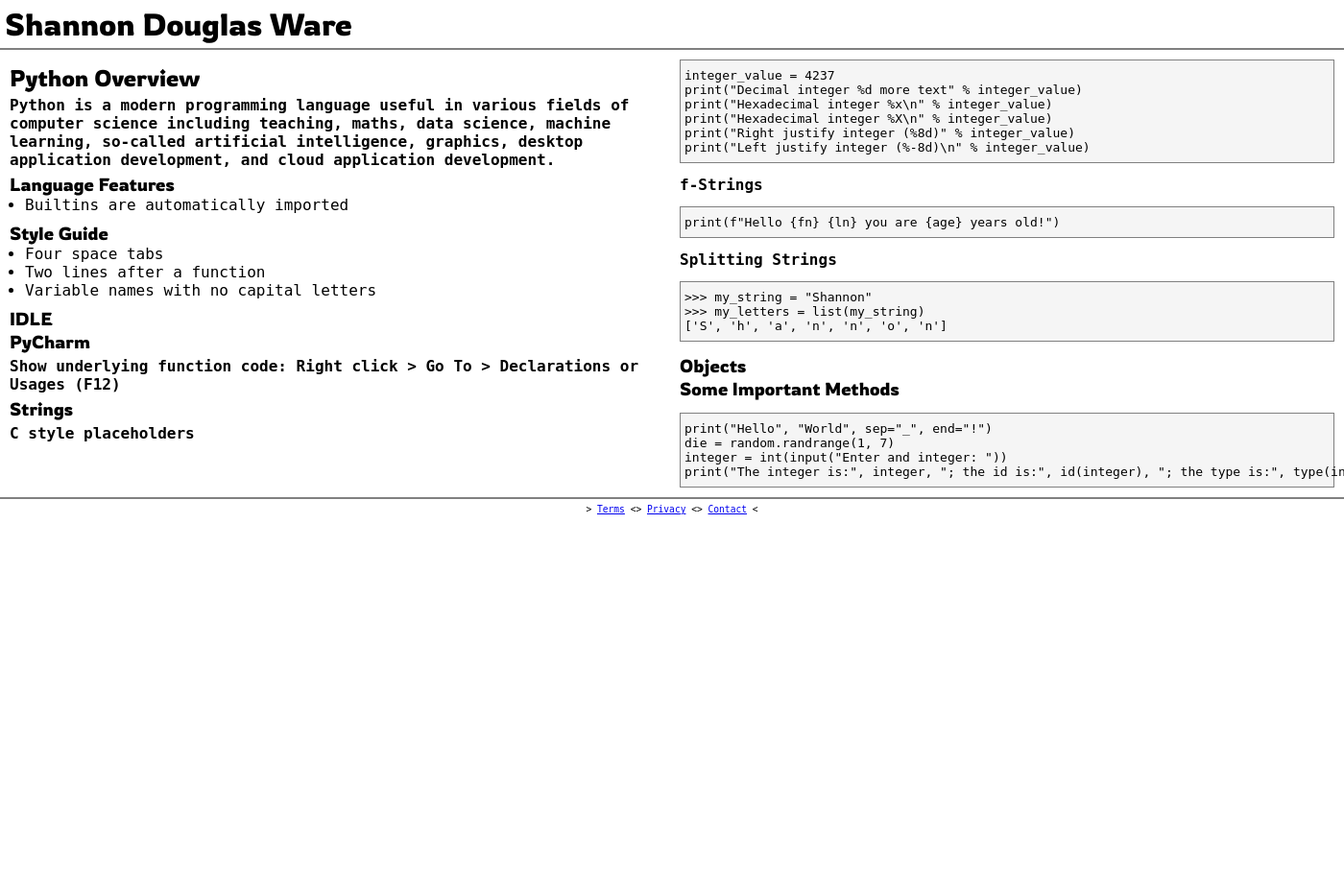
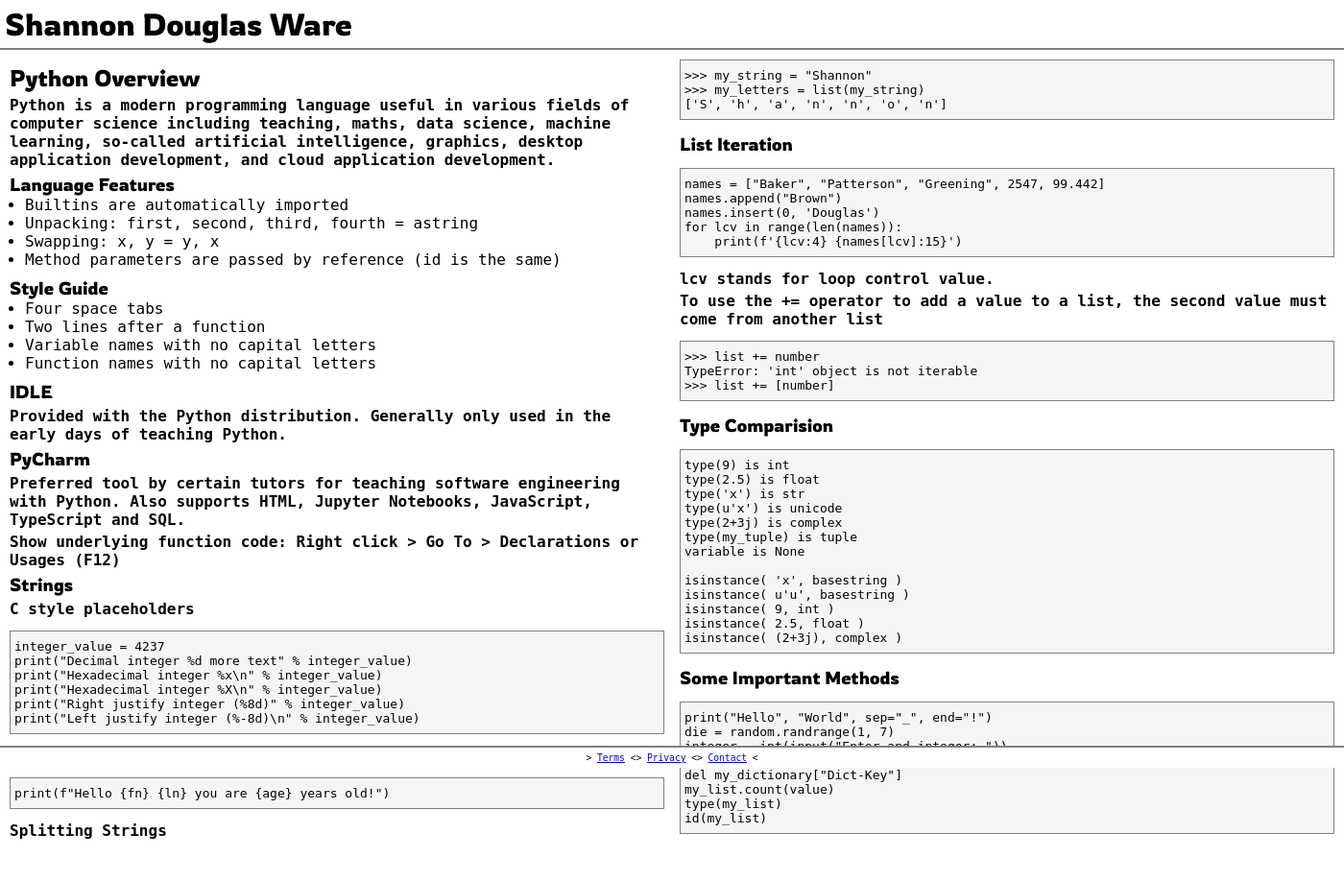
Before and after one commit to spycebot/alex-freberg-cv, a Flask app: page /one-page-python in a window 1400 px wide; the page is wider, and only the part inside the window is pictured. Shown: that part at 96% size. Before the commit the page ends 536 px from the top of that part, so only its background shows below. Run offline with Flask 3, Linux system fonts and the light colour scheme; some web fonts are replaced.

Commit message:
Update Python One Page

```diff
--- a/templates/article-flask-heroku.html
+++ b/templates/article-flask-heroku.html
@@ -2,13 +2,11 @@
 
 {% block head %}
 
-<!-- link rel="stylesheet" href="{{ url_for('static', filename='portfolio.css') }}" -->
+<link rel="stylesheet" href="{{ url_for('static', filename='portfolio.css') }}">
 
 {% endblock %}
 
 {% block body %}
-
-<pre>Deployment Test</pre>
 
 <section class="columnar">
     <p>Heroku is a powerful app service platform that gives you highly responsive, global reach for just a few dollars a month.
--- a/templates/one-page-python.html
+++ b/templates/one-page-python.html
@@ -17,6 +17,9 @@
     <h3>Language Features</h3>
     <ul>
         <li>Builtins are automatically imported</li>
+        <li>Unpacking: first, second, third, fourth = astring</li>
+        <li>Swapping: x, y = y, x </li>
+        <li>Method parameters are passed by reference (id is the same)</li>
     </ul>
     <h3>Style Guide</h3>
 
@@ -24,11 +27,15 @@
             <li>Four space tabs</li>
             <li>Two lines after a function</li>
             <li>Variable names with no capital letters</li>
+            <li>Function names with no capital letters</li>
         </ul>
     <h3>IDLE</h3>
 
+    <p>Provided with the Python distribution. Generally only used in the early days of teaching Python.</p>
+
     <h3>PyCharm</h3>
 
+    <p>Preferred tool by certain tutors for teaching software engineering with Python. Also supports HTML, Jupyter Notebooks, JavaScript, TypeScript and SQL.</p>
     <p>Show underlying function code: Right click > Go To > Declarations or Usages (F12)</p>
 
     <h3>Strings</h3>
@@ -50,14 +57,48 @@
 >>> my_letters = list(my_string)
 ['S', 'h', 'a', 'n', 'n', 'o', 'n']</pre>
 
-    <h3>Objects</h3>
+    <h3>List Iteration</h3>
+
+    <pre>names = ["Baker", "Patterson", "Greening", 2547, 99.442]
+names.append("Brown")
+names.insert(0, 'Douglas')
+for lcv in range(len(names)):
+    print(f'{lcv:4} {names[lcv]:15}')</pre>
+
+    <p>lcv stands for loop control value.</p>
+
+    <p>To use the += operator to add a value to a list, the second value must come from another list</p>
+
+    <pre>>>> list += number
+TypeError: 'int' object is not iterable
+>>> list += [number]</pre>
+
+    <h3>Type Comparision</h3>
+
+    <pre>type(9) is int
+type(2.5) is float
+type('x') is str
+type(u'x') is unicode
+type(2+3j) is complex
+type(my_tuple) is tuple
+variable is None
+
+isinstance( 'x', basestring )
+isinstance( u'u', basestring )
+isinstance( 9, int )
+isinstance( 2.5, float )
+isinstance( (2+3j), complex )</pre>
 
     <h3>Some Important Methods</h3>
 
     <pre>print("Hello", "World", sep="_", end="!")
 die = random.randrange(1, 7)
 integer = int(input("Enter and integer: "))
-print("The integer is:", integer, "; the id is:", id(integer), "; the type is:", type(integer))</pre>
+print("The integer is:", integer, "; the id is:", id(integer), "; the type is:", type(integer))
+del my_dictionary["Dict-Key"]
+my_list.count(value)
+type(my_list)
+id(my_list)</pre>
 
 
 
```
